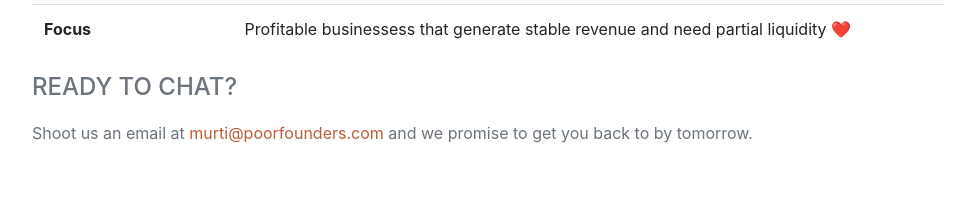
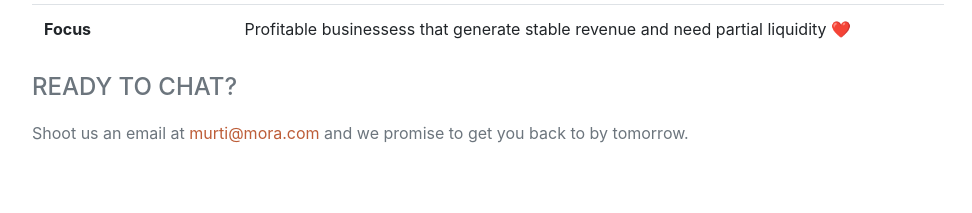
Before and after one commit to murtiii/murtiii.github.io, a plain HTML site: page index.html in a window 1280 px wide. Shown: the part 2280-2493 px from the top of the page, without its empty margins (288-1260 px from the left). Drawn offline with nearby package versions, Linux system fonts and the light colour scheme; a web font is replaced by a local one.

Commit message:
fixed email addy typo

```diff
--- a/index.html
+++ b/index.html
@@ -139,7 +139,7 @@
                         </table>
                     </div>
                     <div class="subheading mb-3">Ready to Chat?</div>
-                    <p>Shoot us an email at <a href="mailto:murti@poorfounders.com"> murti@poorfounders.com </a> and we promise to get you back to by tomorrow. </p>
+                    <p>Shoot us an email at <a href="mailto:murti@mora.com"> murti@mora.com </a> and we promise to get you back to by tomorrow. </p>
                 </div>
             </section>
             <hr class="m-0" />
```
